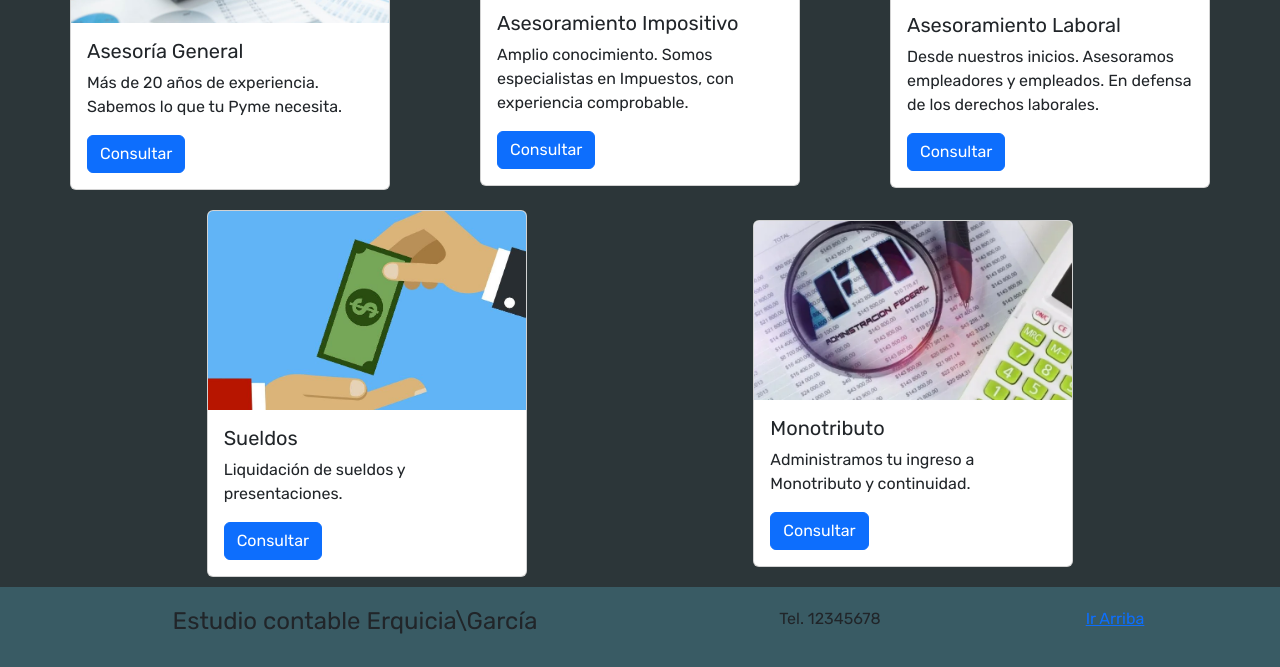
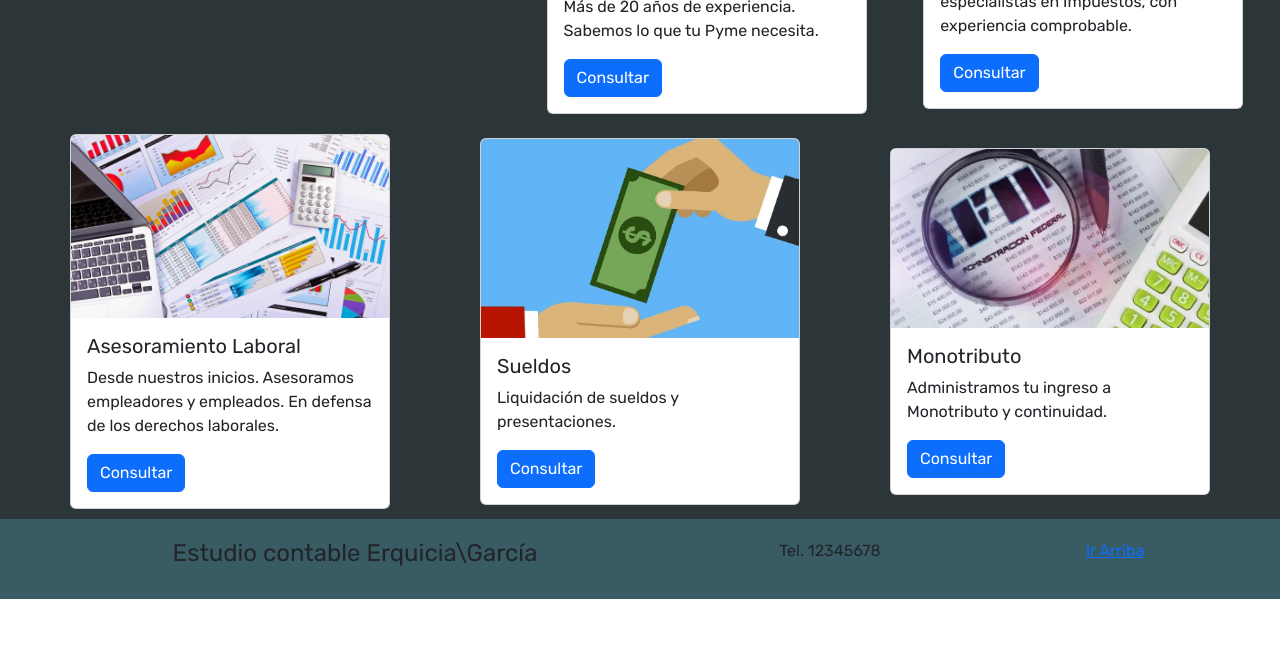
Before and after one commit to sebaerquicia/PFDesarrolloWEBErquicia, a plain HTML site: page servicios.html in a window 1280 px wide. Shown: the part 512-1179 px from the top of the page. After the commit the page ends 1111 px from the top, so only its background shows below. Drawn offline with Linux system fonts and the light colour scheme.

Commit message:
depuracion y funcionalidad

```diff
--- a/css/style.css
+++ b/css/style.css
@@ -12,7 +12,7 @@
 }
 
 
-/*Fuente local*/
+/*CUERPO Y Fuente local*/
  @font-face {
     font-family: "Moderna_Demo" ;
     src: url("../fonts/Moderna_Demo.ttf");
@@ -21,7 +21,7 @@
 
 p {
     font-family: 'Rubik', sans-serif;
-    /* color: aliceblue; */
+
 }
 p.blanco{
     color: white;
@@ -30,12 +30,12 @@ h2.blanco{
     color: white;
 }
 
-/* todo el cuerpo */
-
 section.page{
     background-color: #2C3639;
 
 }
+/* todo el cuerpo */
+
 /* BARRA DE NAVEGACION */
 nav.navbar{
 
@@ -43,36 +43,7 @@ nav.navbar{
     background-color: #395B64 !important;
 
 }
-/*
-.navbar ul {
 
-    display: flex;
-    align-items: center;
-    justify-content: center;
-}
-
-.navbar ul li{
-
-    padding: 10px;
-    margin: 5px;
-    background-color: rgb(10, 198, 107);
-}
-.navbar ul li a {
-    color: darkslategray;
-} */
-/* FIN BARRA DE NAVEGACION */
-
-
-/* TABLA */
-.tabla{
-    color: blue;
-}
-
-#tabla{
-    border: 1px solid blue;
-}
-
-/* FIN TABLA*/
 
 
 /* ESTILOS DEL HEADER */
@@ -150,9 +121,20 @@ div.title{
 }
 h2.title{
     background-color: antiquewhite;
-
     padding: 10px 10px;
     border-radius: 8px;
+}
+
+/* estilo del contenedor servicios */
+section.contenedorPadre {
+    background-color:#2C3639;
+    padding: 10px;
+    display: flex;
+    flex-direction: row;
+    flex-wrap: wrap;
+    align-items: center;
+    justify-content: space-evenly;
+    gap: 20px 30px;
 }
 
 
@@ -173,20 +155,8 @@ div.conocenos h2{
 }
 
 
-/* estilo del contenedor servicios */
-section.contenedorPadre {
-    background-color:#2C3639;
-    padding: 10px;
-    display: flex;
-    flex-direction: row;
-    flex-wrap: wrap;
-    align-items: center;
-    justify-content: space-evenly;
-    gap: 20px 30px;
-}
 
-
-/* estilo del mapa */
+/* MAPA */
 div.mapa {
     text-align: center;
     padding: 20px;
@@ -195,7 +165,10 @@ div.mapa {
 div.mapa h2{
     padding-bottom: 20px;
 }
-/* estilo del formulario contacto */
+
+
+
+/*CONTACTO */
 
 section.contacttable{
     justify-content: center;
@@ -208,7 +181,7 @@ section.contacttable{
 
 
 
-/* estilos congresos */
+/* CONGRESOS */
 .c-item{
     height: 480px;
 }
@@ -217,7 +190,7 @@ section.contacttable{
     object-fit: cover;
 }
 
-/* Estilo del footer */
+/* FOOTER */
 footer.pieDePagina{
     display: flex;
     flex-wrap: wrap;
@@ -228,7 +201,7 @@ footer.pieDePagina{
     background-color: #395B64;
 
 }
-
+/* NOTICIAS */
 .ytvids {
     position: relative;
     padding-bottom: 56.25%;
@@ -246,6 +219,8 @@ footer.pieDePagina{
     padding-top: 10px;
     padding-bottom: 20px;
 }
+
+ /* MEDIA QUERIES QUE FUERON REEMPLAZADOS POR BOOTSTRAP EN SU MAYORIA */
 @media screen and (max-width: 400px) {
     h1{
         font-size: 40px;
--- a/servicios.html
+++ b/servicios.html
@@ -107,14 +107,14 @@
       </div>
     </nav>
 
-    <section class="page">
+    <section class="page contenedorPadre">
       <div class="row">
     <div class="col title justify-content-center align-content-center">
 
     <h2 class= "title" id="introduccion">¿En qué nos especializamos?</h2>
   </div>
     </div>
-    <section class="contenedorPadre">
+
       <div class="card" style="width: 20rem">
         <img src="./img/calculadora1.jpg" class="card-img-top" alt="Asesoría General" />
         <div class="card-body">
@@ -167,7 +167,7 @@
         </div>
       </div>
     </section>
-  </section>
+
 
   <footer class="pieDePagina">
     <div class="container-fluid">
```
